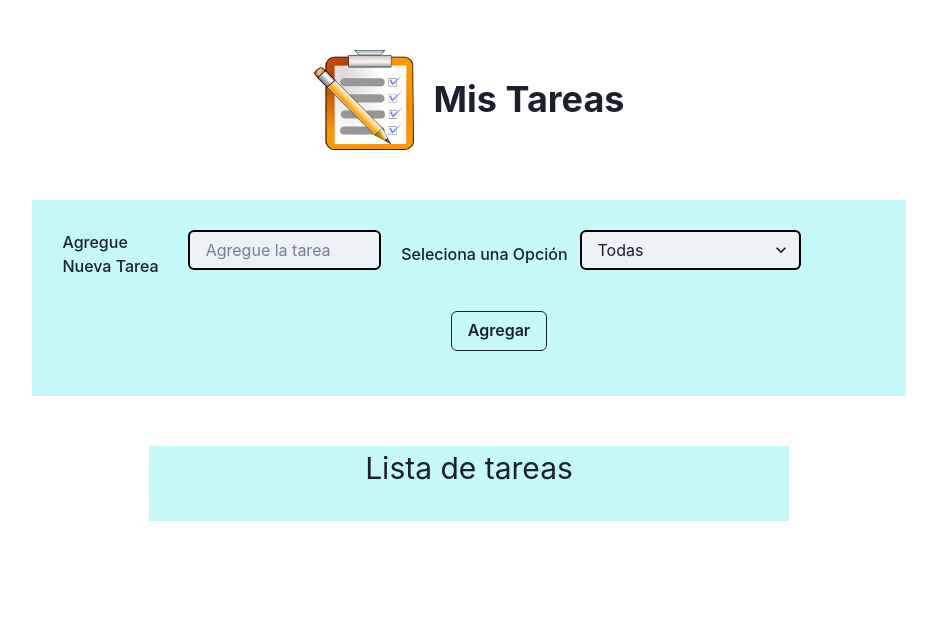
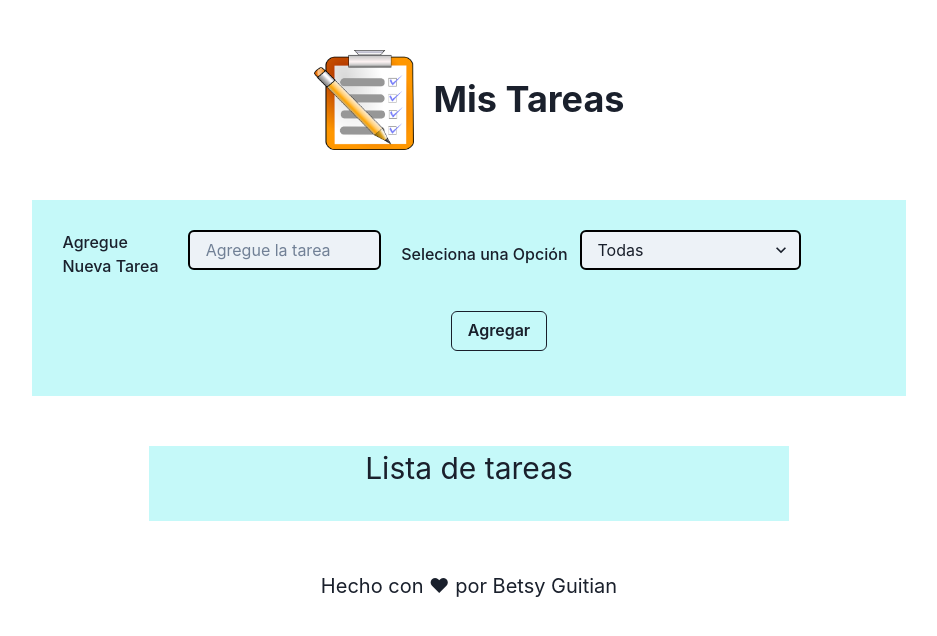
Before and after one commit to betsynohe/toDoLists, a React (Vite) app: page / in a window 1280 px wide. Shown: the top 636 px of the page, without its empty margins (171-1108 px from the left). Built offline with nearby package versions, Linux system fonts and the light colour scheme.

Commit message:
color footer

```diff
--- a/src/components/Footer.jsx
+++ b/src/components/Footer.jsx
@@ -2,7 +2,7 @@ import { Text } from '@chakra-ui/react'
 
 export default function Footer() {
     return (
-        <Text fontSize='xl' textAlign='center' mt='50px' color='white'>
+        <Text fontSize='xl' textAlign='center' mt='50px'>
             Hecho con ♥ por Betsy Guitian
         </Text>
     )
```
